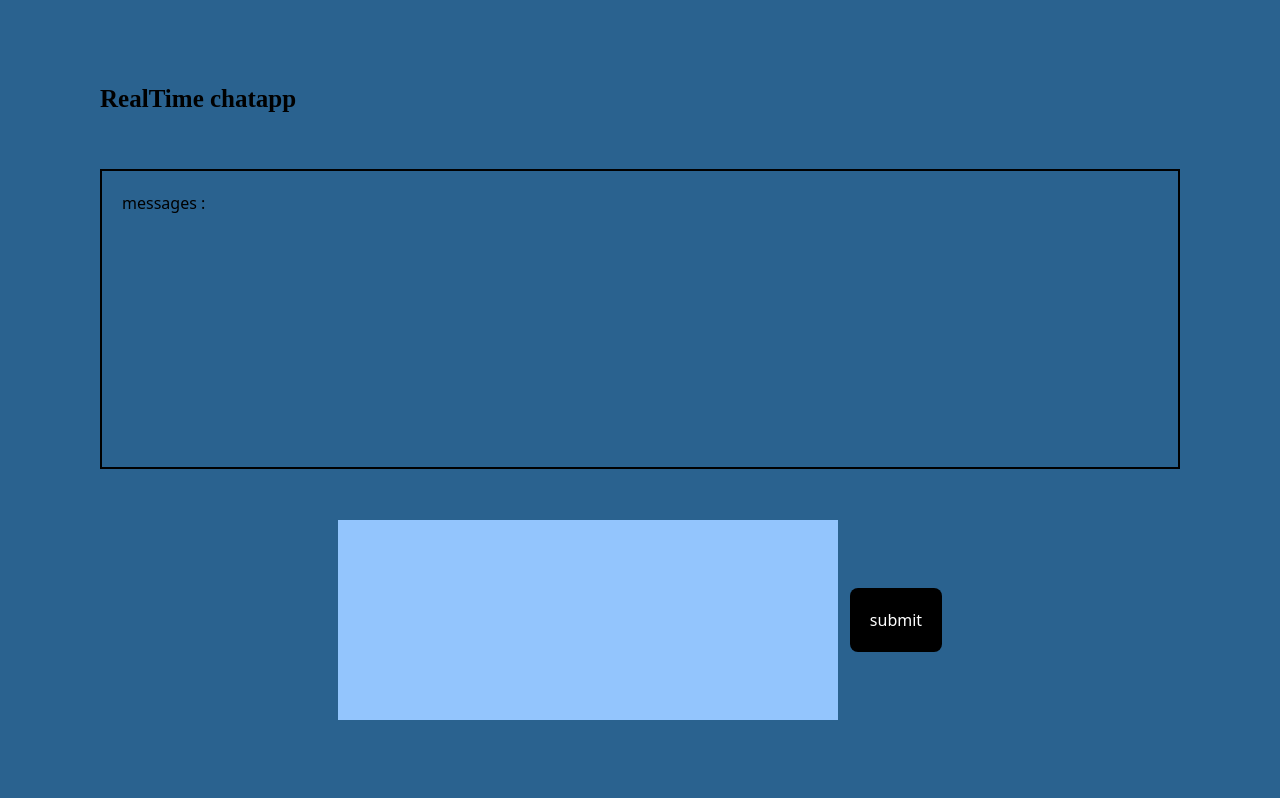
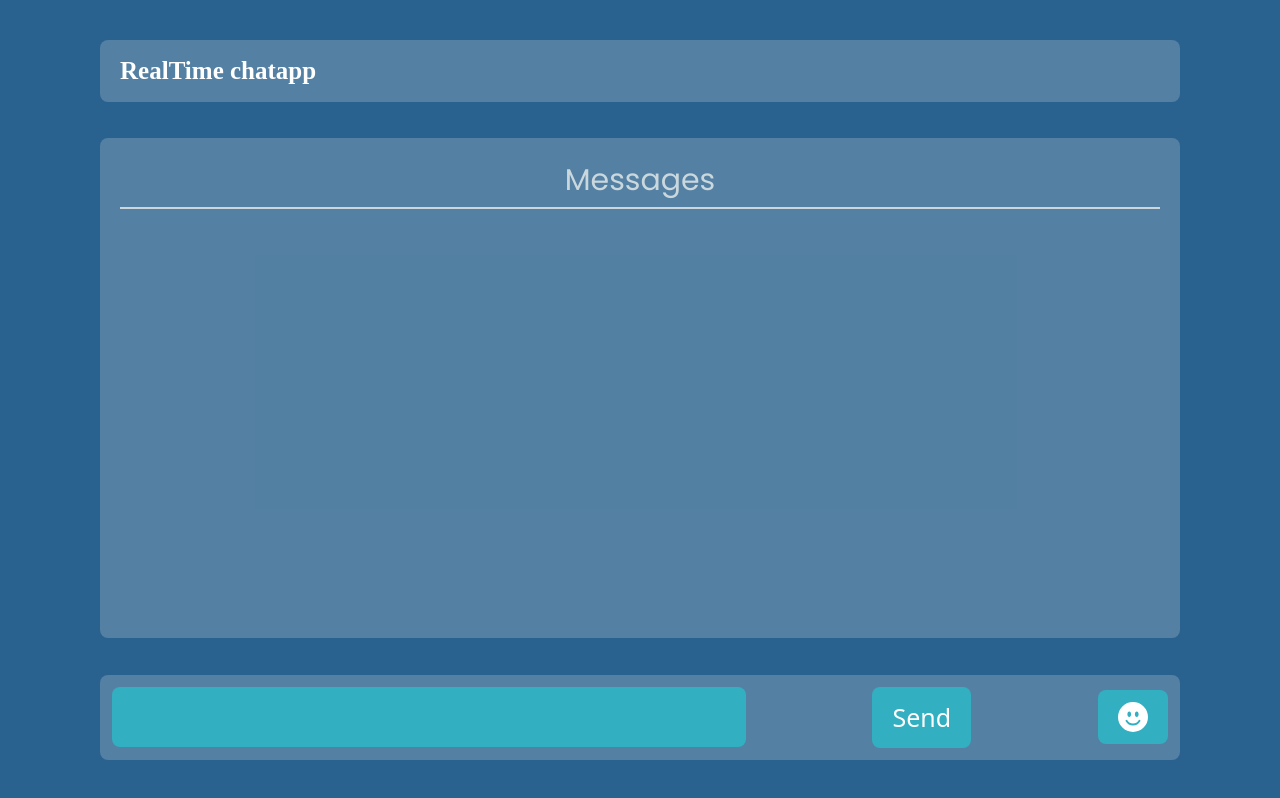
Before and after one commit to omidfarhangnia/Realtime-Chatapp-With-React, a React (Create React App) app: page /messages in a window 1280 px wide. Built offline with nearby package versions, Linux system fonts and the light colour scheme; a web font is replaced by a local one.

Commit message:
finishign style for message part

```diff
--- a/src/Components/Header.jsx
+++ b/src/Components/Header.jsx
@@ -3,13 +3,13 @@ function Header({ currentUser }) {
 
   return (
     <>
-      <div className="flex justify-between items-center">
-        <h1 className="font-bold font-lumonosimo text-[25px]">
+      <div className="flex justify-between items-center bg-customWhite/25 py-3 px-5 rounded-lg">
+        <h1 className="font-bold font-lumonosimo text-[25px] text-white">
           {messageHeader.split("").map((letter, index) => (
             <span key={index}>{letter}</span>
           ))}
         </h1>
-        <div className="flex items-center gap-3">
+        <div className="flex items-center gap-3 text-white">
           <h1 className="text-[30px] font-poppins">{currentUser.name}</h1>
           {currentUser.imgPath !== "" ? (
             <img src={currentUser.imagePath} alt="" />
--- a/src/Components/Messages.jsx
+++ b/src/Components/Messages.jsx
@@ -22,8 +22,8 @@ function Messages({ currentUser }) {
 
   return (
     <>
-      <div className="w-full min-h-[300px] border-2 border-solid border-black p-5 flex flex-col">
-        <h1>messages : </h1>
+      <div className="w-full min-h-[500px] bg-customWhite/25 rounded-lg p-5 flex flex-col">
+        <h1 className="w-full text-center text-[30px] font-poppins capitalize pb-1 border-b-2 border-solid border-customWhite text-customWhite mb-3">messages</h1>
         <div>
           <ShowMesssages currentUser={currentUser} messages={messages} />
         </div>
--- a/src/Components/SendForm.jsx
+++ b/src/Components/SendForm.jsx
@@ -1,11 +1,12 @@
 import { arrayUnion, doc, updateDoc } from "firebase/firestore";
 import { useRef } from "react";
 import { db } from "../firebase";
+import { BsFillEmojiSmileFill } from "react-icons/bs";
 
 function SendForm({ currentUser }) {
   const textAreaRef = useRef(null);
 
-  async function handleClick() {
+  async function handleSendMessage() {
     const date = new Date();
 
     await updateDoc(doc(db, "messages", `${currentUser.name}`), {
@@ -25,17 +26,29 @@ function SendForm({ currentUser }) {
 
   return (
     <>
-      <div className="flex justify-center items-center gap-3">
-        <textarea
-          ref={textAreaRef}
-          className="bg-blue-300 resize-none w-[500px] h-[200px]"
-        />
-        <button
-          onClick={handleClick}
-          className="p-5 bg-black text-white rounded-lg"
+      <div className="flex bg-customWhite/25 rounded-lg gap-3">
+        <form
+          onSubmit={(e) => {
+            e.preventDefault();
+            handleSendMessage()
+          }}
+          className="w-full flex justify-between p-3 items-center"
         >
-          submit
-        </button>
+          <textarea
+            ref={textAreaRef}
+            className="bg-customLightBlue/40 text-white p-3 rounded-lg focus-within:outline-none min-w-[100px] w-[60%] resize-none h-[60px] textAreaSendMessages"
+          />
+          <input
+            type="submit"
+            className="text-white py-3 px-5 bg-customLightBlue/40 rounded-lg capitalize text-[25px]"
+            value={"send"}
+          />
+          <button
+            className="text-white py-3 px-5 bg-customLightBlue/40 rounded-lg"
+          >
+            <BsFillEmojiSmileFill size={30} />
+          </button>
+        </form>
       </div>
     </>
   );
--- a/src/Pages/ShowMessages.jsx
+++ b/src/Pages/ShowMessages.jsx
@@ -4,7 +4,7 @@ import SendForm from "../Components/SendForm";
 
 function ShowMessages({ currentUser, setCurrentUser }) {
   return (
-    <div className="flex flex-col justify-between gap-3 p-4 lg:p-10 bg-customDarkBlue w-[100vw] h-[100dvh] md:p-[50px] lg:px-[100px] lg:py-[80px]">
+    <div className="flex flex-col justify-between gap-3 p-4 lg:p-10 bg-customDarkBlue w-[100vw] h-[100dvh] md:p-[50px] lg:px-[100px] py-[5vh] md:py-[10vh]">
       <Header currentUser={currentUser} />
       <Messages currentUser={currentUser} />
       <SendForm currentUser={currentUser} setCurrentUser={setCurrentUser} />
--- a/src/index.css
+++ b/src/index.css
@@ -4,3 +4,9 @@
 @tailwind base;
 @tailwind components;
 @tailwind utilities;
+
+@layer components {
+    .textAreaSendMessages::-webkit-scrollbar {
+        width: 0;
+    }
+}
```
